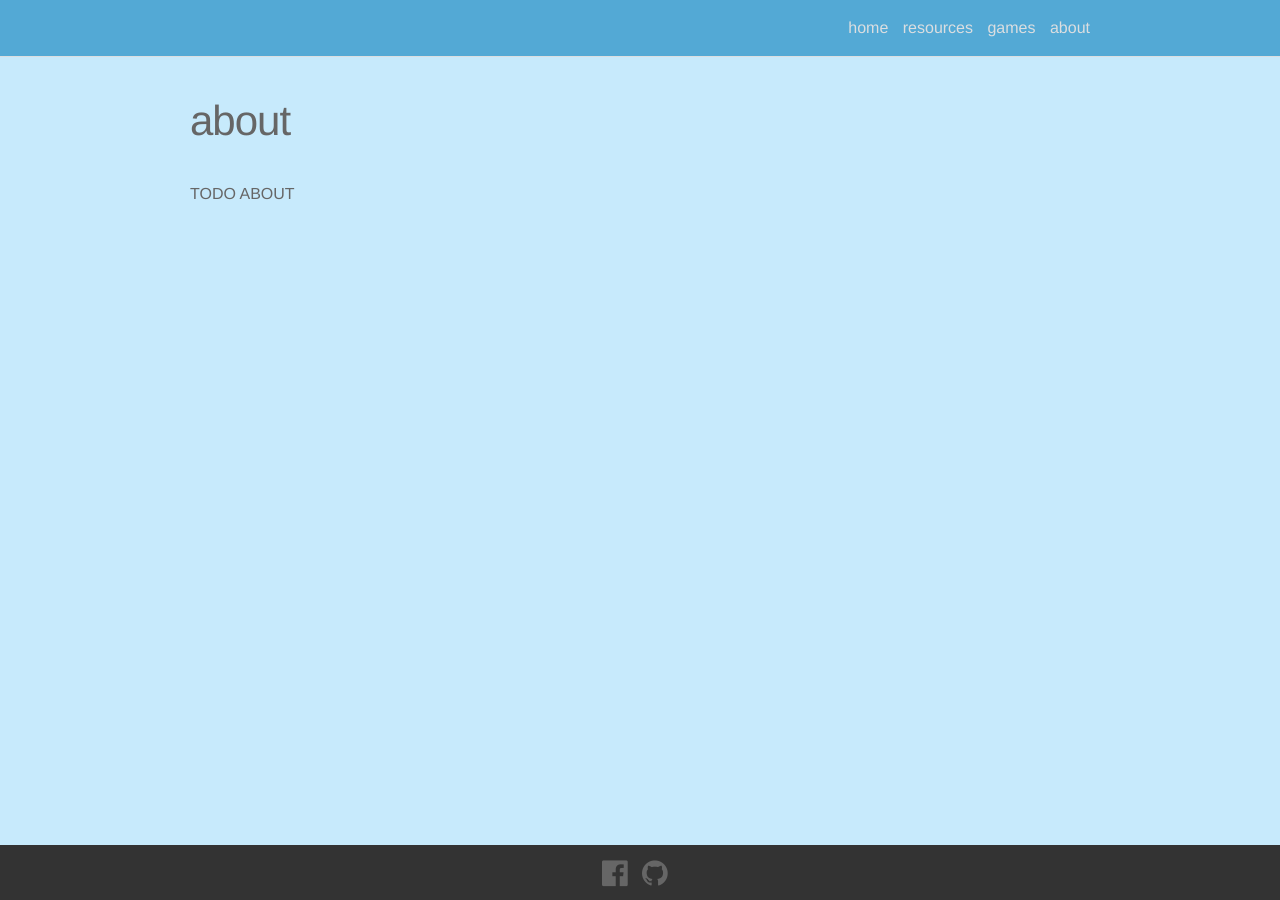
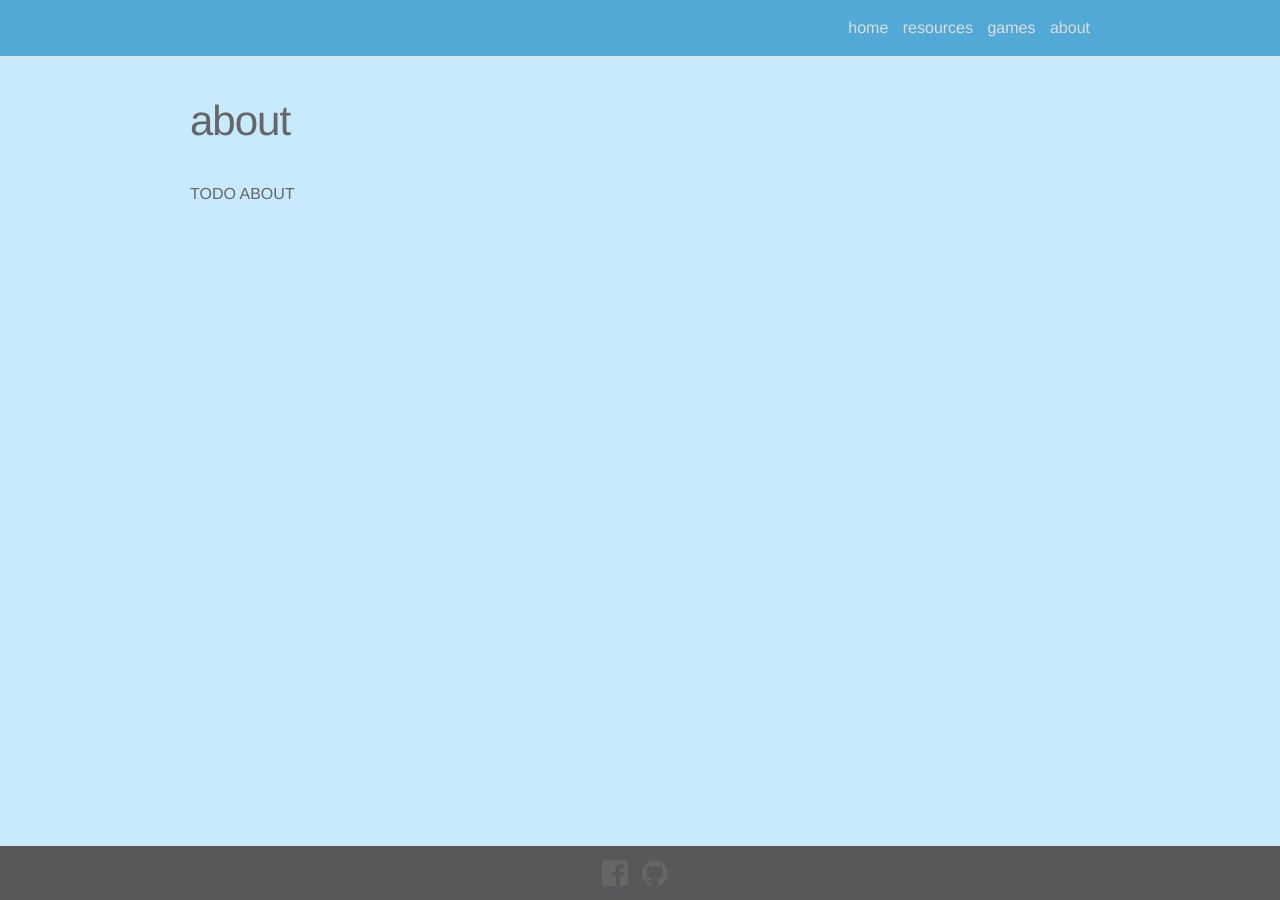
Before and after one commit to BCIT-GameDevClub/BCITOldWebsite, a Jekyll site: the page built from about.html, in a window 1280 px wide. Built offline with Jekyll 4.4.1, drawn with Linux system fonts in a browser that asks for light colours; nearby versions of some CDN libraries.

Commit message:
minor tweaks to header and footer

```diff
--- a/_sass/_layout.scss
+++ b/_sass/_layout.scss
@@ -72,7 +72,6 @@
     position: relative;
     font-size: 20px;
     display: block;
-    opacity: 0.75;
     width: 100%;
     text-align: center;
     padding-top: 25px;
@@ -92,9 +91,9 @@
  * Site footer  **********************************************************
  */
 .site-footer {
-    border-top: 1px solid $grey-color-dark;
+    border-top: 1px solid $grey-color-light;
     font-size: 10px;
-    background-color: $grey-color-dark;
+    background-color: $grey-color;
     padding: 2px;
     color: #aaa;
     position:fixed;
--- a/css/main.scss
+++ b/css/main.scss
@@ -18,7 +18,7 @@
 $brand-color:      #46a2d1;
 
 $grey-color:       #58585a;
-$grey-color-light: lighten($grey-color, 40%);
+$grey-color-light: #d1d2d4;
 $grey-color-dark:  darken($grey-color, 20%);
 
 $on-palm:          600px;
```
